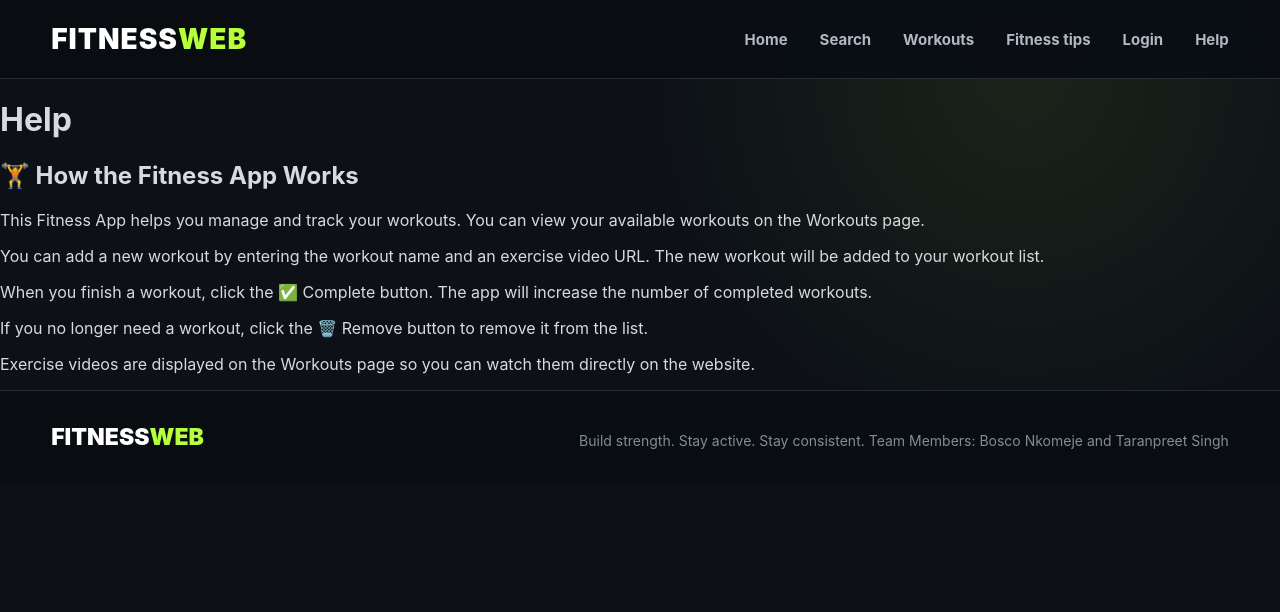
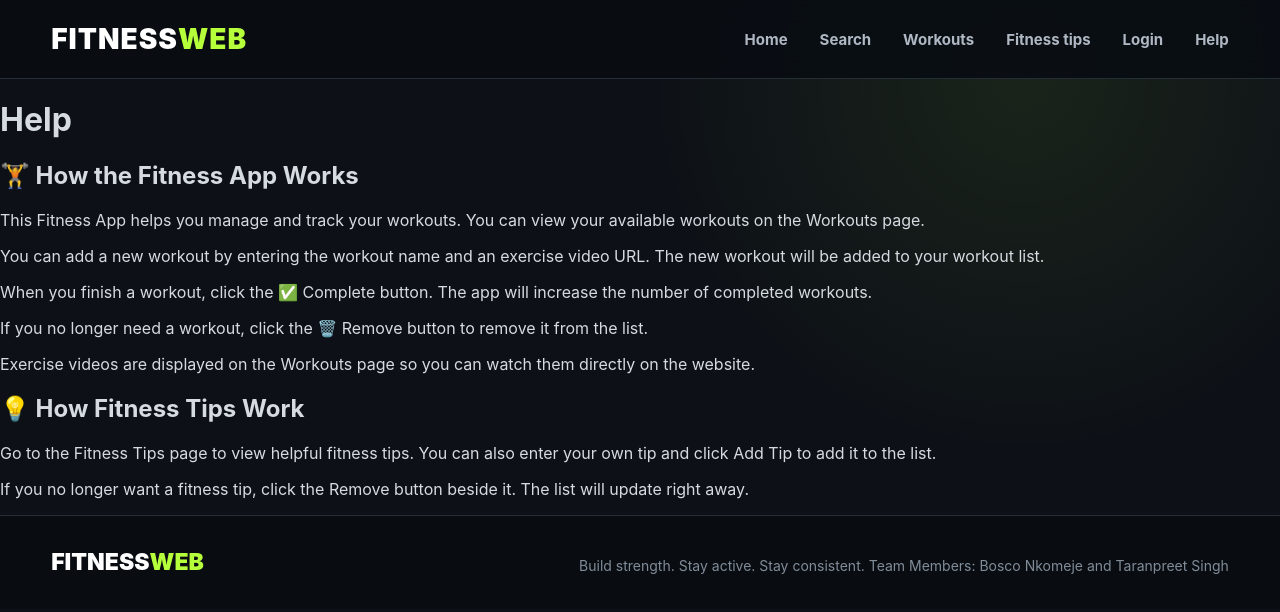
Before and after one commit to bnkomeje/FitnessWeb, a React (Vite) app: page /help in a window 1280 px wide. Shown: the top 612 px of the page. Built offline with nearby package versions, Linux system fonts and the light colour scheme.

Commit message:
update help page with fitness tips instructions

```diff
--- a/src/pages/HelpPage.tsx
+++ b/src/pages/HelpPage.tsx
@@ -34,6 +34,21 @@ function HelpPage() {
           can watch them directly on the website.
         </p>
 
+        <h2>💡 How Fitness Tips Work</h2>
+
+        <p>
+          Go to the Fitness Tips page to view helpful fitness tips.
+          You can also enter your own tip and click Add Tip to add it
+          to the list.
+
+        </p>
+
+        <p>
+          If you no longer want a fitness tip, click the Remove button
+          beside it. The list will update right away.
+
+        </p>
+
       </div>
 
     </main>
```
